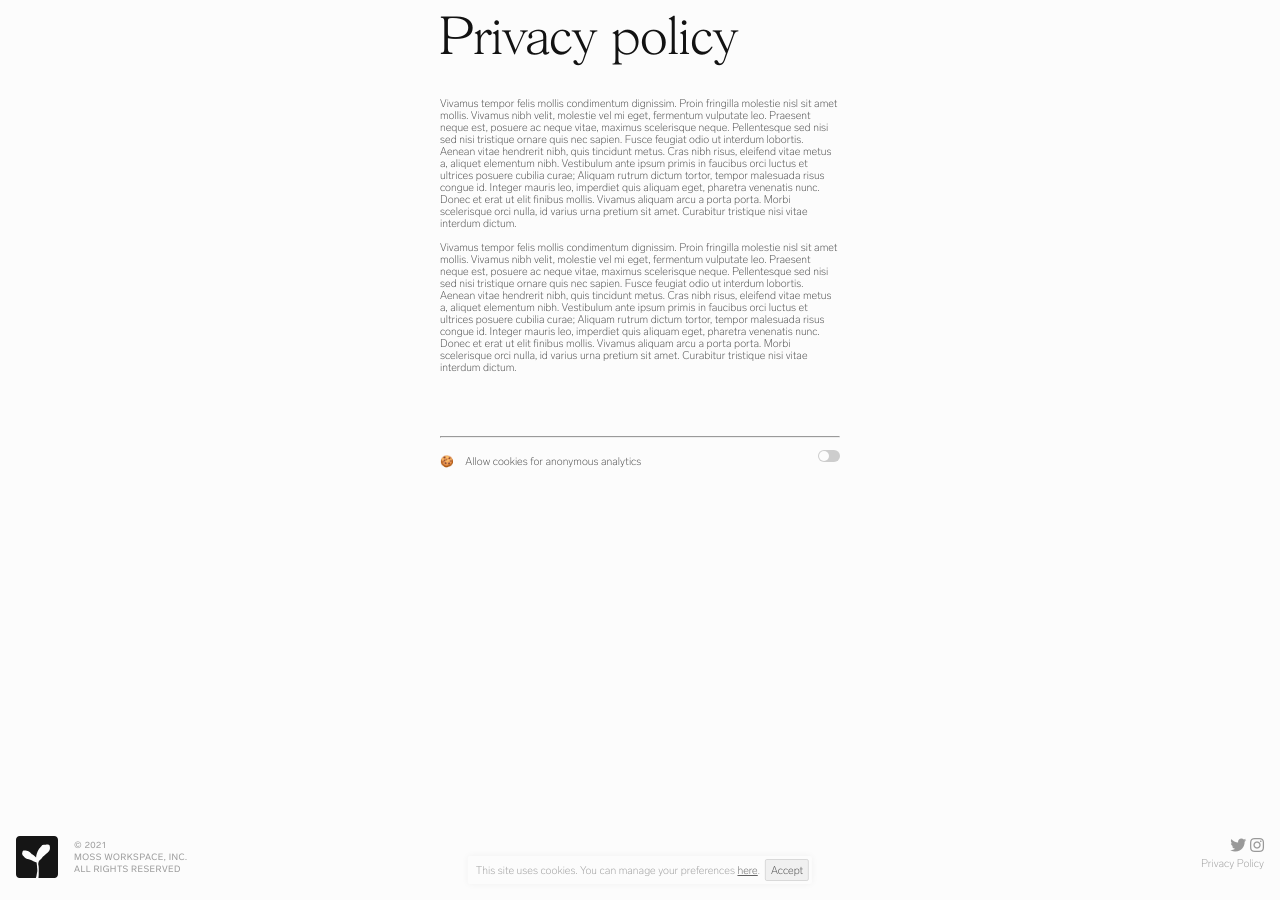
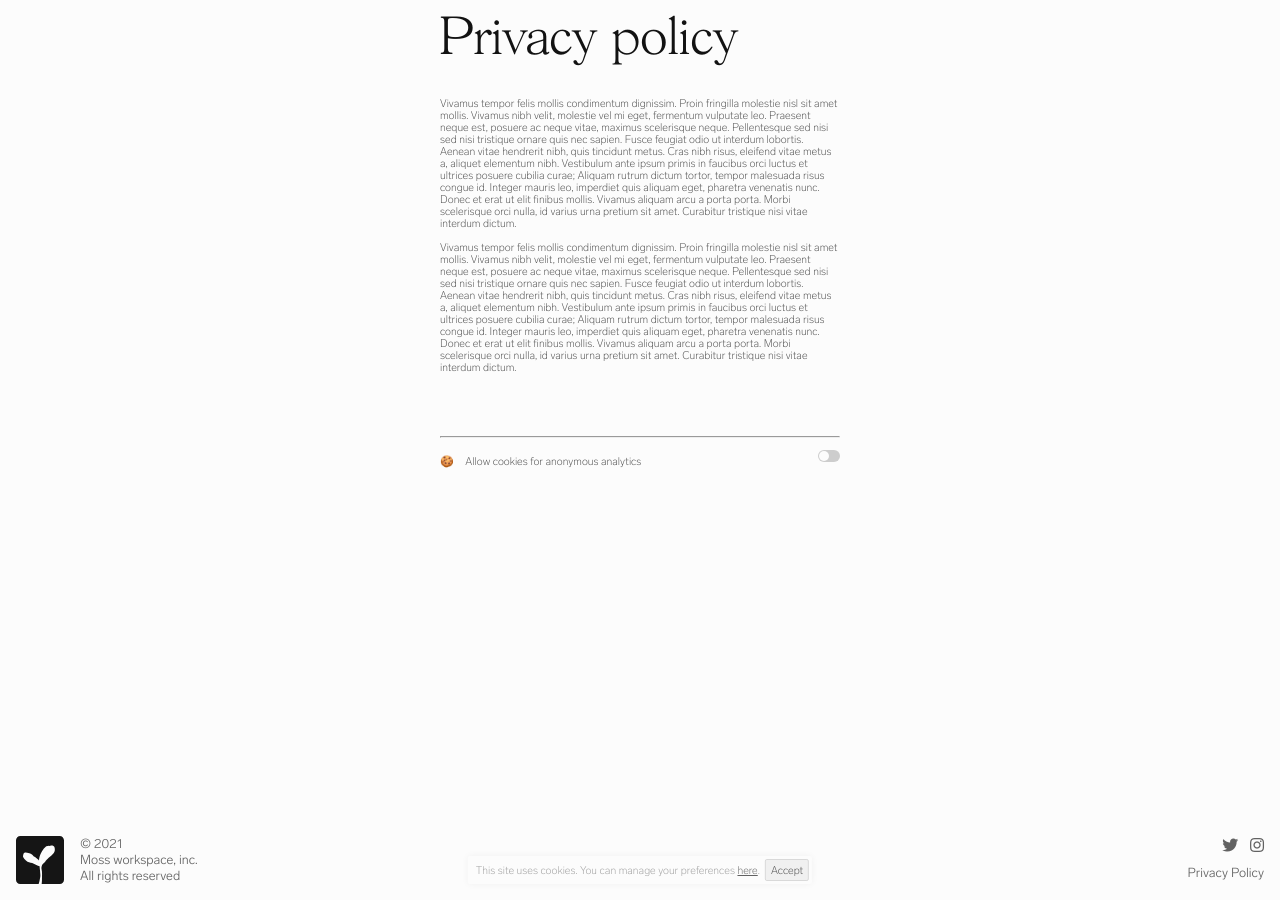
Before and after one commit to moss-workspace/moss-marketing-site, a Jekyll site: the page built from privacy.html, in a window 1280 px wide and 900 px high, scrolled down 150 px. Built offline with Jekyll 4.4.1, drawn with Linux system fonts in a browser that asks for light colours.

Commit message:
style footer

```diff
--- a/_includes/footer.html
+++ b/_includes/footer.html
@@ -4,9 +4,9 @@
       src="{{ site.footer.logo | relative_url }}"
       class="footer__left__logo"
     />
-    <div class="small footer__left__legal">
+    <h3 class="footer__left__legal">
       {{ site.footer.legal | newline_to_br }}
-    </div>
+    </h3>
   </div>
   <div class="footer__right">
     {% for link in site.footer.social %}
@@ -17,17 +17,17 @@
 
     <!--  -->
     {% for link in site.footer.links %}
-    <p class="footer__right__link">
+    <h3 class="footer__right__link">
       {% if link.open_in_new_tab %}
       <a href="{{ link.url }}" target="_blank">
         { link.text }}
       </a>
       {% else %}
-      <a href="{{ link.url }}">
+      <a class="href="{{ link.url }}">
         {{ link.text }}
       </a>
       {% endif %}
-    </p>
+    </h3>
     {% endfor %}
   </div>
 </footer>
--- a/_sass/footer.scss
+++ b/_sass/footer.scss
@@ -1,7 +1,7 @@
 @import "variables";
 
 footer {
-  height: 42px;
+  height: 48px;
   display: flex;
   justify-content: space-between;
   .footer__left {
@@ -14,6 +14,7 @@ footer {
     }
     &__legal {
       flex-shrink: 0;
+      color: $dark-gray-2;
     }
   }
   .footer__right {
@@ -21,10 +22,18 @@ footer {
     @include gap-vertical(3px);
     a {
       text-decoration: none;
-      color: $dark-gray-1;
+      color: $dark-gray-2;
       &:hover {
-        color: $dark-gray-2;
+        color: $dark-gray-3;
       }
+    }
+    &__social {
+      height: 22px;
+      width: 22px;
+      margin-left: 8px;
+    }
+    &__link {
+      margin-top: 10px;
     }
   }
 }
```
